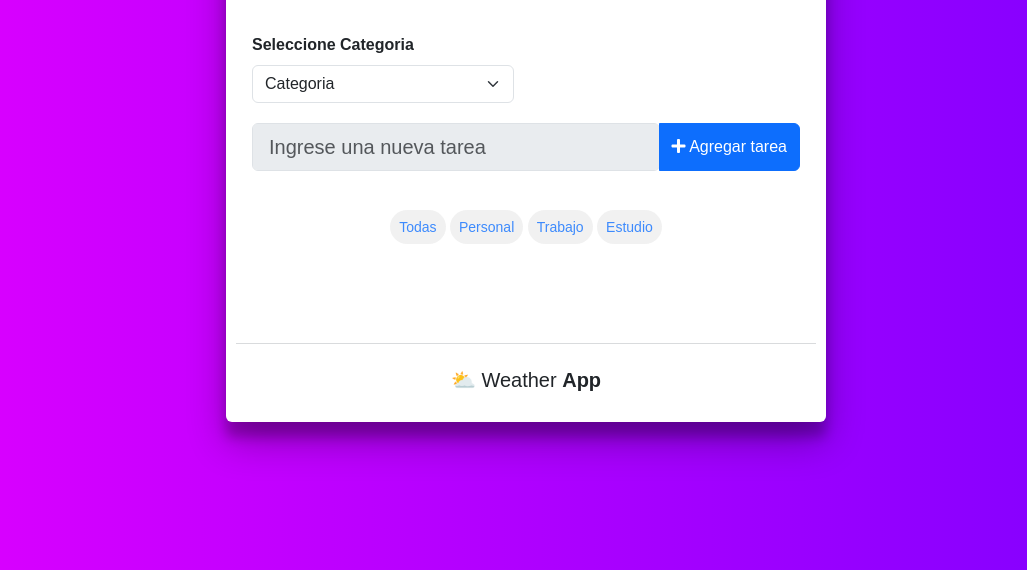
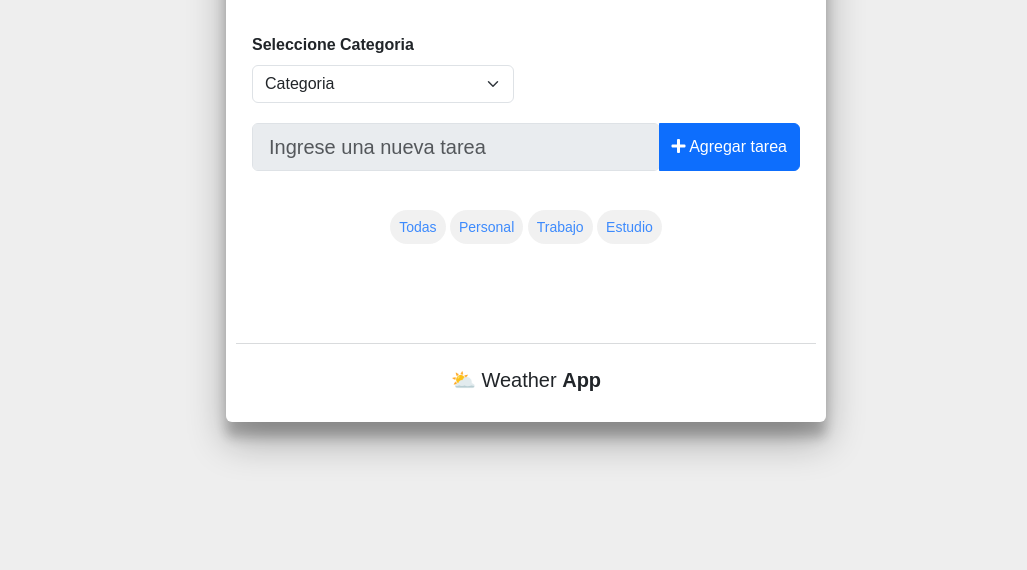
Before and after one commit to garancibiacl/to-do, a plain HTML site: page index.html in a window 1280 px wide. Shown: the part 230-800 px from the top of the page, without its empty margins (126-1153 px from the left). Drawn offline with nearby package versions, Linux system fonts and the light colour scheme; some packages are replaced by stand-ins of ours; no server answers; a script that the page names is missing; some icons are missing.

Commit message:
se cambia color  de fondo

```diff
--- a/styles.css
+++ b/styles.css
@@ -1,8 +1,8 @@
 body {
   font-family: Arial, sans-serif;
-  background: #7F00FF;  /* fallback for old browsers */
-background: -webkit-linear-gradient(to right, #E100FF, #7F00FF);
-background: linear-gradient(to right, #E100FF, #7F00FF);
+  background: #eee;  /* fallback for old browsers */
+/*background: -webkit-linear-gradient(to right, #E100FF, #7F00FF);
+background: linear-gradient(to right, #E100FF, #7F00FF);*/
   margin: 0;
   display: flex;
   align-items: center;
```
